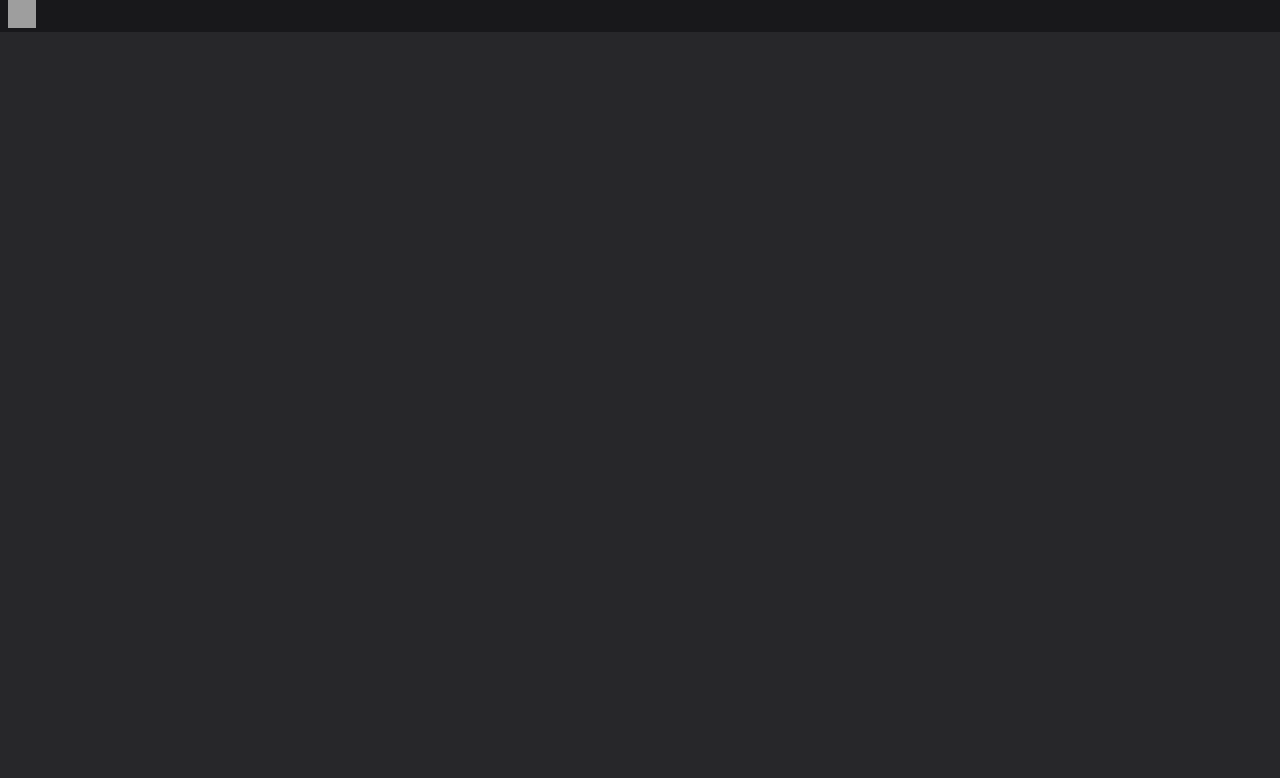
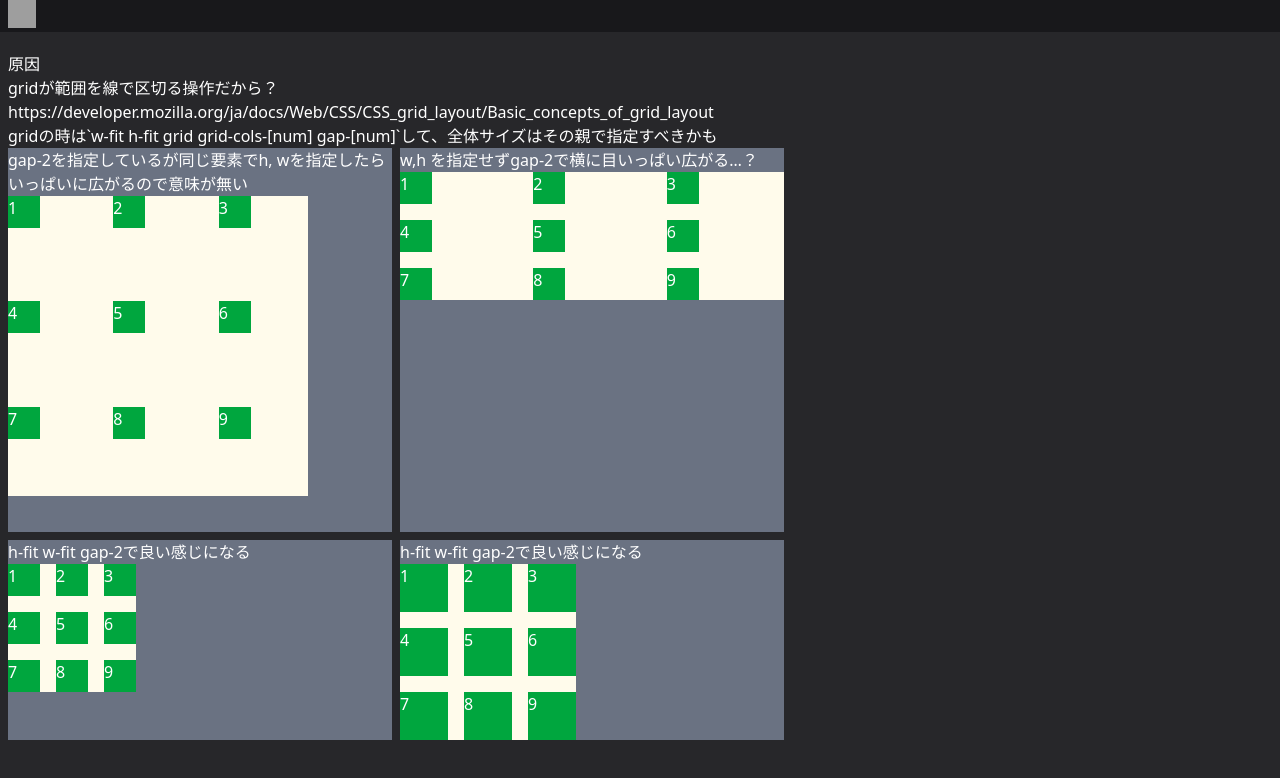
Before and after one commit to shari-sushi/sandbox, a React (Vite) app in the folder frontend/: page /tailwind-grid-gap in a window 1280 px wide. Before the commit this address had no page. Shown: the top 778 px of the page. Built offline with nearby package versions, Linux system fonts and the light colour scheme; grey boxes are pictures that could not be loaded.

Commit message:
新ページTailwindGridGap

```diff
--- a/frontend/src/App.tsx
+++ b/frontend/src/App.tsx
@@ -9,6 +9,7 @@ import OtherPage from "./pages/OtherPage/OtherPage";
 import ControllerPage from "./pages/FramerMotion/Controller";
 import BehaviorAnimatePresencePage from "./pages/FramerMotion/BehaviorAnimatePresence";
 import BehaviorMotionDivPage from "./pages/FramerMotion/Behavior-motionDiv";
+import TailwindGridGap from "./pages/TailwindGridGap/TailwindGridGap";
 
 function App() {
   return (
@@ -26,6 +27,7 @@ function App() {
             <Route path="controller" element={<ControllerPage />} />
           </Route>
           <Route path="/tailwind-opacity" element={<TailwindOpacity />} />
+          <Route path="/tailwind-grid-gap" element={<TailwindGridGap />} />
           <Route path="/other" element={<OtherPage />} />
         </Routes>
       </Layout>
--- /dev/null
+++ b/frontend/src/pages/TailwindGridGap/TailwindGridGap.tsx
@@ -0,0 +1,74 @@
+export default function TailwindGridGap() {
+  return <Component />;
+}
+
+export interface Props {
+  id?: string;
+}
+
+export const Component = ({ id }: Props) => {
+  return (
+    <div className="h-fit w-fit">
+      <>{id}</>
+      <div className="mt-4 select-text">
+        <h2>原因</h2>
+        <div>gridが範囲を線で区切る操作だから？</div>
+        <div>https://developer.mozilla.org/ja/docs/Web/CSS/CSS_grid_layout/Basic_concepts_of_grid_layout</div>
+        <h2>gridの時は`w-fit h-fit grid grid-cols-[num] gap-[num]`して、全体サイズはその親で指定すべきかも</h2>
+      </div>
+      <div className="h-fit w-fit grid grid-cols-2 gap-2">
+        <div className="w-96 h-96 bg-gray-500">
+          <div>
+            gap-2を指定しているが同じ要素でh, wを指定したらいっぱいに広がるので意味が無い
+            <div className="h-[300px] w-[300px] bg-amber-50 grid grid-cols-3 gap-4">
+              {Array.from({ length: 9 }, (_, i) => {
+                return (
+                  <div key={i} className="h-8 w-8 bg-green-600">
+                    {i + 1}
+                  </div>
+                );
+              })}
+            </div>
+          </div>
+        </div>
+        <div className="w-96 h-96 bg-gray-500">
+          <div>w,h を指定せずgap-2で横に目いっぱい広がる…？</div>
+          <div className="bg-amber-50 grid grid-cols-3 gap-4">
+            {Array.from({ length: 9 }, (_, i) => {
+              return (
+                <div key={i} className="h-8 w-8 bg-green-600">
+                  {i + 1}
+                </div>
+              );
+            })}
+          </div>
+        </div>
+        <div className="w-96 bg-gray-500">
+          <div>h-fit w-fit gap-2で良い感じになる</div>
+          <div className="h-fit w-fit bg-amber-50 grid grid-cols-3 gap-4">
+            {Array.from({ length: 9 }, (_, i) => {
+              return (
+                <div key={i} className="h-8 w-8 bg-green-600">
+                  {i + 1}
+                </div>
+              );
+            })}
+          </div>
+        </div>
+
+        <div className="w-96 bg-gray-500">
+          <div>h-fit w-fit gap-2で良い感じになる</div>
+          <div className="h-fit w-fit bg-amber-50 grid grid-cols-3 gap-4">
+            {Array.from({ length: 9 }, (_, i) => {
+              return (
+                <div key={i} className="h-12 w-12 bg-green-600">
+                  {i + 1}
+                </div>
+              );
+            })}
+          </div>
+        </div>
+      </div>
+    </div>
+  );
+};
--- a/frontend/src/pages/TopPage/TopPage.tsx
+++ b/frontend/src/pages/TopPage/TopPage.tsx
@@ -6,7 +6,7 @@ export default function TopPage() {
 
 export const Component = () => {
   return (
-    <div className="text-gray-200">
+    <div className="h-full text-gray-200">
       <h1 className="text-2xl">Top Page</h1>
       <div className="flex flex-col gap-3 ml-3">
         <LinkWrapper to="/post-image-page">
@@ -35,6 +35,9 @@ export const Component = () => {
         <LinkWrapper to="/tailwind-opacity">
           <ul>Tailwind Opacity</ul>
         </LinkWrapper>
+        <LinkWrapper to="/tailwind-grid-gap">
+          <ul>Tailwind Grid Gap</ul>
+        </LinkWrapper>
         <LinkWrapper to="/other">
           <ul>Other Page</ul>
         </LinkWrapper>
```
Also changed, not shown: 2 other files (tests, documents, lock files or other folders).
